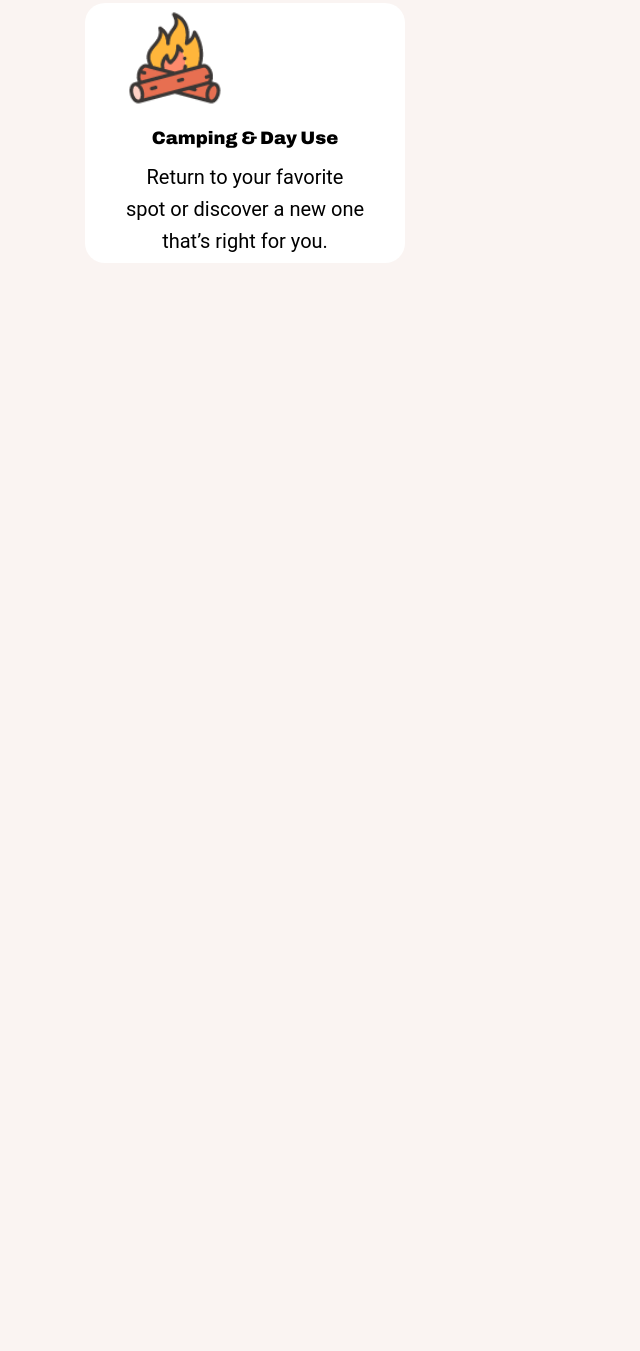
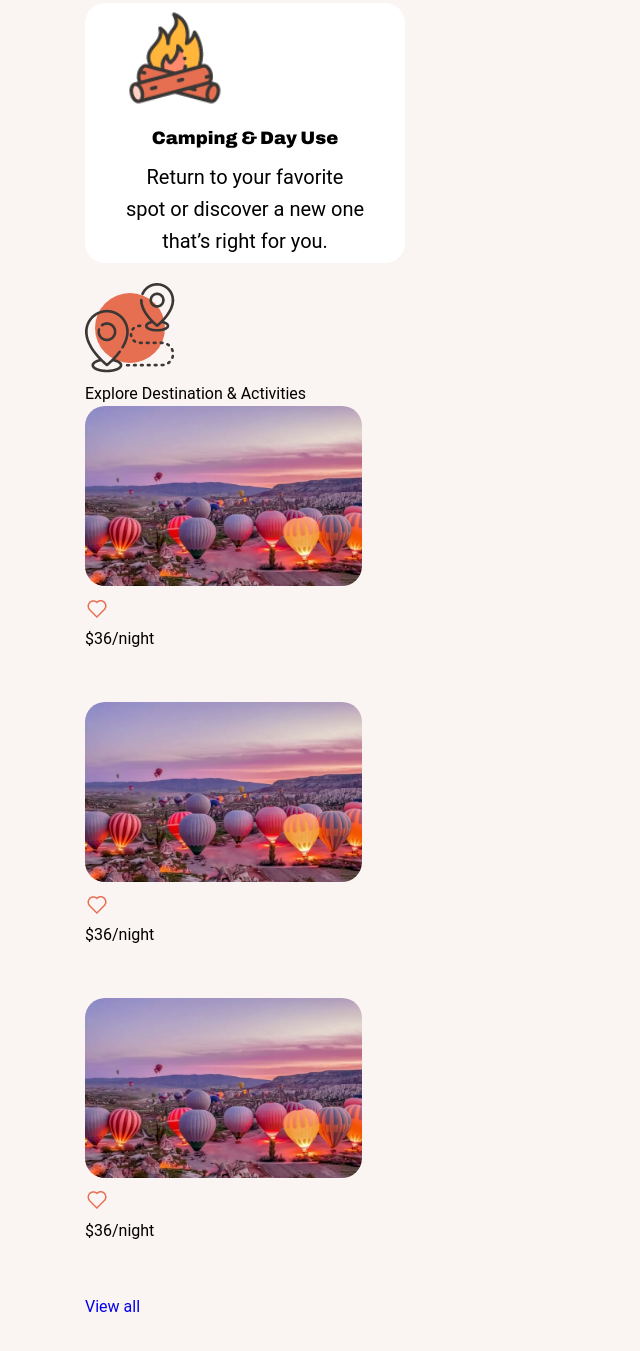
Before and after one commit to MohammadMahdiS/CampWeb-h-c-f, a plain HTML site: page index.html in a window 1280 px wide. Shown: the part 807-2158 px from the top of the page, without its empty margins (0-640 px from the left). Before the commit the page ends 1130 px from the top, so only its background shows below. Drawn offline with Linux system fonts and the light colour scheme; a web font is replaced by a local one.

Commit message:
add html element section destinations

```diff
--- a/index.html
+++ b/index.html
@@ -144,6 +144,7 @@
 
         <main class="main">
         <div class='container'>
+            <!-- Services Section Start -->
             <section class="services">
                 <div class="service">
                     <img class="service__img" src="/image/fish.png" alt="fish-logo"/>
@@ -174,6 +175,67 @@
                     </p>
                 </div>
             </section>
+            <!-- Services Section End -->
+
+            <!-- Destination Section Start-->
+             <section class="destinations">
+                <img src="image/destination.png" class="destinations__logo" alt="destinations" />
+                <h2 class="destinations_title">Explore Destination & Activities </h2>
+                <div class="destination">
+                    <div class="destination__box">
+                        <div class="destination__box-banner">
+                            <img src="image/Stuga.png" class="destination__box-banner__img" />
+                            <div class="destination__box-banner__like">
+                                <img src="image/svg-icon/heart_outlet.png" class="destination__box-banner__like-icon"/>
+                            </div>
+                            <div class="destination__box-banner__price">
+                                <span class="destination__box-banner__price-title" >$36/night</span>
+                            </div>
+                        </div>
+
+                        <h3 class="destination__box-title"> </h3>
+                        <p class="destination__box-caption"></p>
+                        <a href="#" class="btn destination__box-link"></a>
+                    </div>
+
+                    <div class="destination__box">
+                        <div class="destination__box-banner">
+                            <img src="image/Stuga.png" class="destination__box-banner__img" />
+                            <div class="destination__box-banner__like">
+                                <img src="image/svg-icon/heart_outlet.png" class="destination__box-banner__like-icon"/>
+                            </div>
+                            <div class="destination__box-banner__price">
+                                <span class="destination__box-banner__price-title" >$36/night</span>
+                            </div>
+                        </div>
+
+                        <h3 class="destination__box-title"> </h3>
+                        <p class="destination__box-caption"></p>
+                        <a href="#" class="btn destination__box-link"></a>
+                    </div>
+
+                    <div class="destination__box">
+                        <div class="destination__box-banner">
+                            <img src="image/Stuga.png" class="destination__box-banner__img" />
+                            <div class="destination__box-banner__like">
+                                <img src="image/svg-icon/heart_outlet.png" class="destination__box-banner__like-icon"/>
+                            </div>
+                            <div class="destination__box-banner__price">
+                                <span class="destination__box-banner__price-title" >$36/night</span>
+                            </div>
+                        </div>
+
+                        <h3 class="destination__box-title"> </h3>
+                        <p class="destination__box-caption"></p>
+                        <a href="#" class="btn destination__box-link"></a>
+                    </div>
+
+                </div>
+
+                <a href="#" class="destination__btn">View all</a>
+             </section>
+            <!-- Destination Section End-->
+
         </div>
         </main>
 
```
Also changed, not shown: image/Stuga.png (added), image/destination.png (added), image/svg-icon/heart_outlet.png (added).
